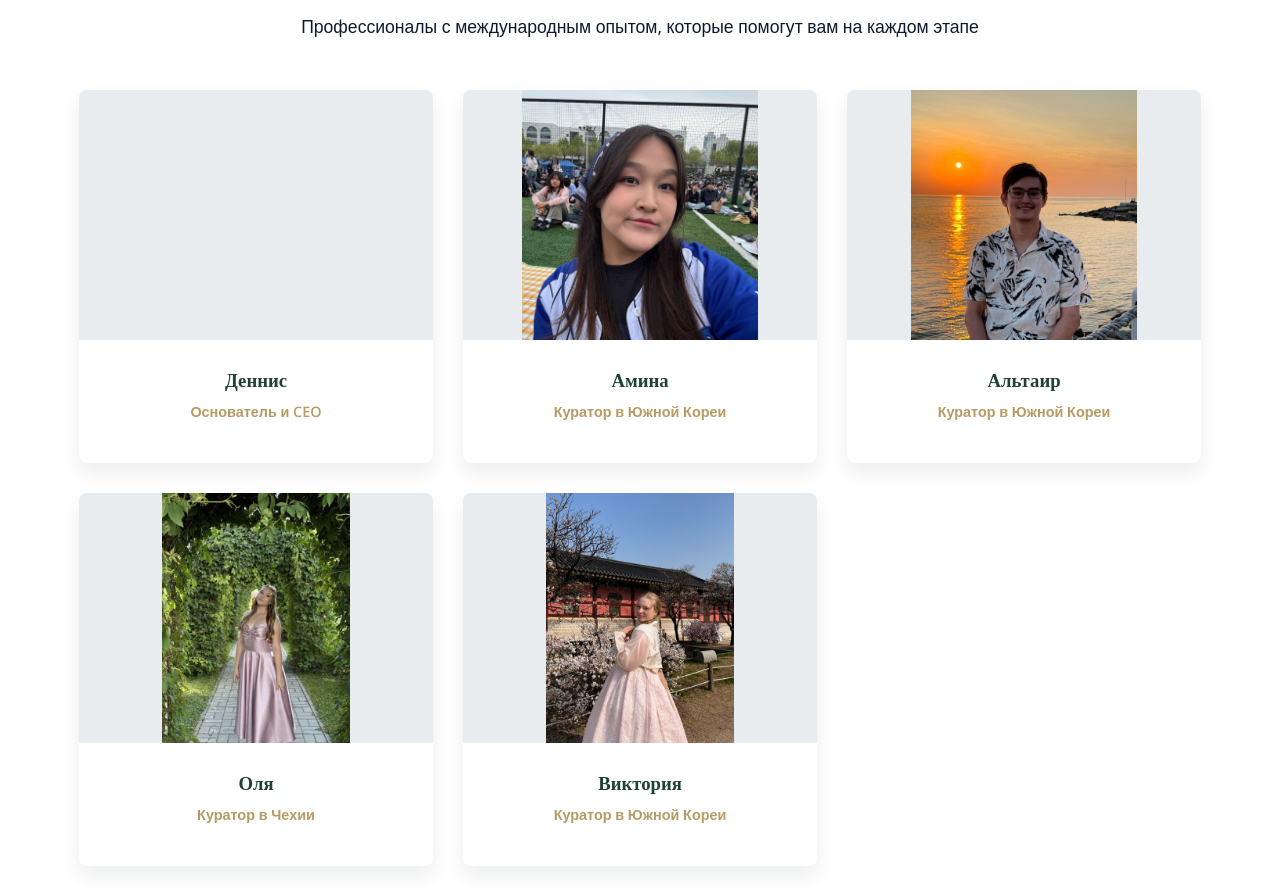
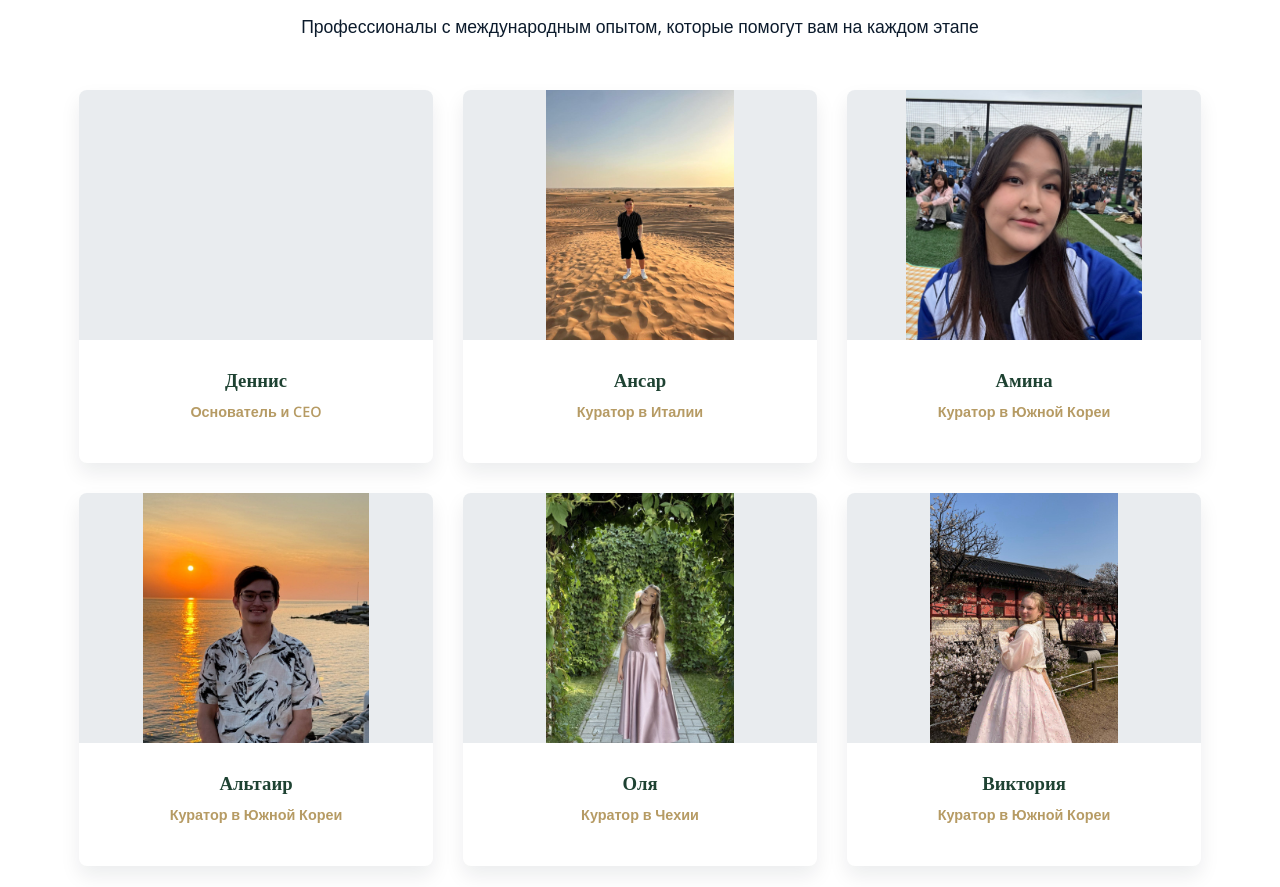
Before and after one commit to KiparisGlobalAcademy/website, a plain HTML site: page about.html in a window 1280 px wide. Shown: the part 1013-1900 px from the top of the page. Drawn offline with nearby package versions, Linux system fonts and the light colour scheme.

Commit message:
«фото.»

```diff
--- a/about.html
+++ b/about.html
@@ -743,6 +743,16 @@
                         <p></p>
                     </div>
                 </div>
+                 <div class="team-card fade-in">
+                    <div class="team-image" style="background-color: #e9ecef;">
+                        <img src="./images/ансар.jpeg" class="team-image" alt="">
+                    </div>
+                    <div class="team-info">
+                        <h3> Ансар</h3>
+                        <div class="position">Куратор в Италии</div>
+                        <p></p>
+                    </div>
+                </div>
                 <div class="team-card fade-in">
                     <div class="team-image" style="background-color: #e9ecef;">
                         <img src="./images/амина.jpg" class="team-image" alt="">
@@ -917,6 +927,7 @@
             </div>
         </div>
     </footer>
+
     <script>
         // JavaScript для интерактивных элементов
         document.addEventListener('DOMContentLoaded', function() {
```
Also changed, not shown: images/ансар.jpeg (added).
